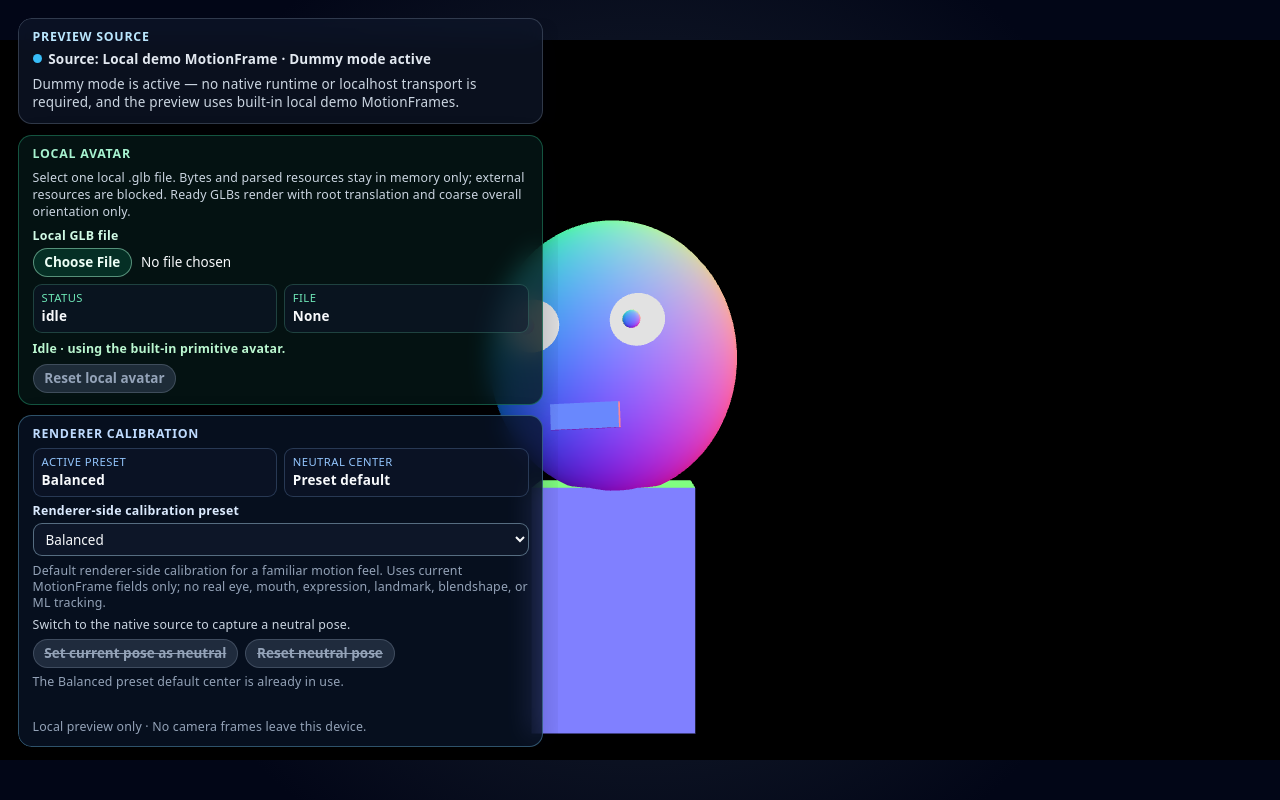
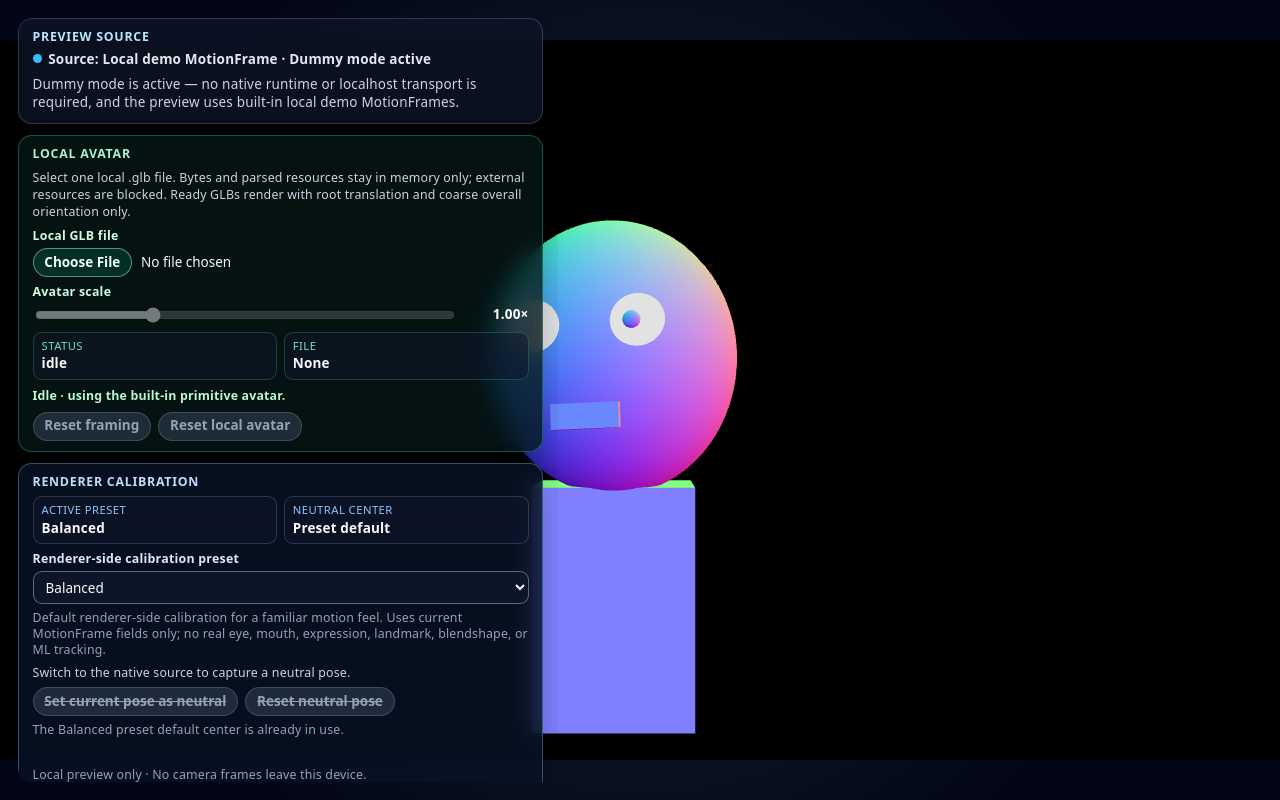
Before and after one commit to YT-TechDev/local-virtual-kit, a React (Vite) app in the folder apps/web-preview/: page / in a window 1280 px wide. Built offline with nearby package versions, Linux system fonts and the light colour scheme.

Commit message:
feat: add local avatar uniform scale control (#519)

```diff
--- a/apps/web-preview/src/App.css
+++ b/apps/web-preview/src/App.css
@@ -514,9 +514,41 @@
 }
 
 .preview-local-avatar-panel__input:focus-visible,
+.preview-local-avatar-panel__range:focus-visible,
 .preview-local-avatar-panel__button:focus-visible {
   outline: 2px solid #34d399;
   outline-offset: 2px;
+}
+
+.preview-local-avatar-panel__range-row {
+  display: grid;
+  grid-template-columns: minmax(0, 1fr) auto;
+  align-items: center;
+  gap: 0.5rem;
+}
+
+.preview-local-avatar-panel__range {
+  min-width: 0;
+  accent-color: #34d399;
+}
+
+.preview-local-avatar-panel__range:disabled {
+  cursor: not-allowed;
+  opacity: 0.56;
+}
+
+.preview-local-avatar-panel__output {
+  min-width: 3.5rem;
+  color: #f8fafc;
+  font-size: 0.75rem;
+  font-weight: 700;
+  text-align: right;
+}
+
+.preview-local-avatar-panel__actions {
+  display: flex;
+  flex-wrap: wrap;
+  gap: 0.4rem;
 }
 
 .preview-local-avatar-panel__state {
@@ -588,6 +620,18 @@
     grid-template-columns: 1fr;
   }
 
+  .preview-local-avatar-panel__range-row {
+    grid-template-columns: 1fr;
+  }
+
+  .preview-local-avatar-panel__output {
+    text-align: left;
+  }
+
+  .preview-local-avatar-panel__actions {
+    display: grid;
+  }
+
   .preview-local-avatar-panel__button {
     justify-self: stretch;
   }
--- a/apps/web-preview/src/components/AvatarPreview.tsx
+++ b/apps/web-preview/src/components/AvatarPreview.tsx
@@ -52,6 +52,7 @@ type AvatarPreviewProps = {
 type AvatarSceneProps = {
   calibration: FaceFollowingCalibration;
   localAvatarScene: THREE.Group | null;
+  localAvatarScale: number;
   nativeFrame: MotionFrame | null;
   smoothing: TrackingSmoothingOptions;
   source: PreviewSource;
@@ -204,6 +205,11 @@ const RESET_NEUTRAL_NOTE_ID = "web-preview-reset-neutral-note";
 const LOCAL_AVATAR_GUIDANCE_ID = "web-preview-local-avatar-guidance";
 const LOCAL_AVATAR_STATUS_ID = "web-preview-local-avatar-status";
 const LOCAL_AVATAR_ERROR_ID = "web-preview-local-avatar-error";
+const LOCAL_AVATAR_SCALE_ID = "web-preview-local-avatar-scale";
+const DEFAULT_LOCAL_AVATAR_SCALE = 1;
+const MIN_LOCAL_AVATAR_SCALE = 0.25;
+const MAX_LOCAL_AVATAR_SCALE = 3;
+const LOCAL_AVATAR_SCALE_STEP = 0.05;
 
 type EndpointCopyFeedbackState = {
   message: string;
@@ -399,6 +405,7 @@ function getSourceBadgeContent(
 function AvatarScene({
   calibration,
   localAvatarScene,
+  localAvatarScale,
   nativeFrame,
   smoothing,
   source,
@@ -494,6 +501,7 @@ function AvatarScene({
         <LoadedGlbAvatar
           motion={fallbackState.renderedMotion}
           scene={localAvatarScene}
+          uniformScale={localAvatarScale}
         />
       )}
     </>
@@ -565,6 +573,10 @@ export function AvatarPreview({ debugMode, mode, source }: AvatarPreviewProps) {
       ? endpointCopyFeedback.message
       : null;
   const localGlbAvatar = useLocalGlbAvatar();
+  const [localAvatarScale, setLocalAvatarScale] = useState(
+    DEFAULT_LOCAL_AVATAR_SCALE,
+  );
+  const localAvatarScaleValueText = `${localAvatarScale.toFixed(2)}×`;
   const localAvatarStatusText = (() => {
     switch (localGlbAvatar.status) {
       case "idle":
@@ -687,6 +699,16 @@ export function AvatarPreview({ debugMode, mode, source }: AvatarPreviewProps) {
     showCalibrationFeedback(
       `Neutral pose reset to the ${selectedPreset.label} preset default.`,
     );
+  };
+
+  const handleLocalAvatarScaleChange = (
+    event: ChangeEvent<HTMLInputElement>,
+  ) => {
+    setLocalAvatarScale(event.target.valueAsNumber);
+  };
+
+  const handleResetLocalAvatarFraming = () => {
+    setLocalAvatarScale(DEFAULT_LOCAL_AVATAR_SCALE);
   };
 
   const handleLocalAvatarFileChange = (
@@ -848,6 +870,32 @@ export function AvatarPreview({ debugMode, mode, source }: AvatarPreviewProps) {
                 aria-describedby={`${LOCAL_AVATAR_GUIDANCE_ID} ${LOCAL_AVATAR_STATUS_ID}`}
               />
             </label>
+            <label className="preview-local-avatar-panel__field">
+              <span className="preview-local-avatar-panel__label">
+                Avatar scale
+              </span>
+              <span className="preview-local-avatar-panel__range-row">
+                <input
+                  id={LOCAL_AVATAR_SCALE_ID}
+                  className="preview-local-avatar-panel__range"
+                  type="range"
+                  min={MIN_LOCAL_AVATAR_SCALE}
+                  max={MAX_LOCAL_AVATAR_SCALE}
+                  step={LOCAL_AVATAR_SCALE_STEP}
+                  value={localAvatarScale}
+                  onChange={handleLocalAvatarScaleChange}
+                  disabled={localGlbAvatar.asset === null}
+                  aria-valuetext={localAvatarScaleValueText}
+                  aria-describedby={LOCAL_AVATAR_STATUS_ID}
+                />
+                <output
+                  className="preview-local-avatar-panel__output"
+                  htmlFor={LOCAL_AVATAR_SCALE_ID}
+                >
+                  {localAvatarScaleValueText}
+                </output>
+              </span>
+            </label>
             <dl className="preview-local-avatar-panel__state">
               <div>
                 <dt>Status</dt>
@@ -879,6 +927,15 @@ export function AvatarPreview({ debugMode, mode, source }: AvatarPreviewProps) {
                 {localGlbAvatar.errorMessage}
               </p>
             )}
+            <div className="preview-local-avatar-panel__actions">
+              <button
+                className="preview-local-avatar-panel__button"
+                type="button"
+                onClick={handleResetLocalAvatarFraming}
+                disabled={localAvatarScale === DEFAULT_LOCAL_AVATAR_SCALE}
+              >
+                Reset framing
+              </button>
               <button
                 className="preview-local-avatar-panel__button"
                 type="button"
@@ -890,6 +947,7 @@ export function AvatarPreview({ debugMode, mode, source }: AvatarPreviewProps) {
               >
                 Reset local avatar
               </button>
+            </div>
           </section>
 
           <section
@@ -1005,6 +1063,7 @@ export function AvatarPreview({ debugMode, mode, source }: AvatarPreviewProps) {
             key={calibrationRevision}
             calibration={effectiveCalibration}
             localAvatarScene={localGlbAvatar.asset?.scene ?? null}
+            localAvatarScale={localAvatarScale}
             nativeFrame={nativeFrame}
             smoothing={selectedPreset.smoothing}
             source={source}
--- a/apps/web-preview/src/components/LoadedGlbAvatar.tsx
+++ b/apps/web-preview/src/components/LoadedGlbAvatar.tsx
@@ -4,13 +4,20 @@ import type { AvatarMotionState } from "../motion/mapMotionFrameToAvatar";
 type LoadedGlbAvatarProps = {
   motion: AvatarMotionState;
   scene: THREE.Group;
+  uniformScale: number;
 };
 
-export function LoadedGlbAvatar({ motion, scene }: LoadedGlbAvatarProps) {
+export function LoadedGlbAvatar({
+  motion,
+  scene,
+  uniformScale,
+}: LoadedGlbAvatarProps) {
   return (
     <group position={motion.rootPosition} dispose={null}>
       <group rotation={motion.headRotation} dispose={null}>
-        <primitive object={scene} dispose={null} />
+        <group scale={uniformScale} dispose={null}>
+          <primitive object={scene} dispose={null} />
+        </group>
       </group>
     </group>
   );
```
Also changed, not shown: 1 other file (tests, documents, lock files or other folders). Lines whose indentation alone changed are shown as unchanged.
